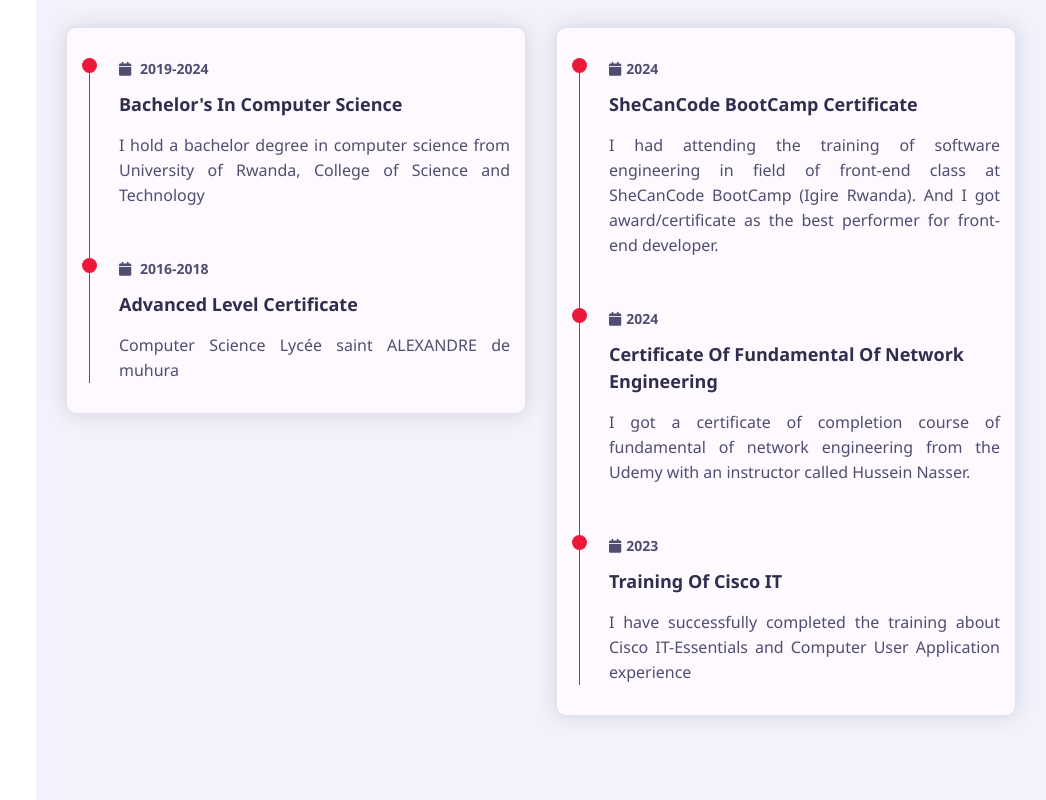
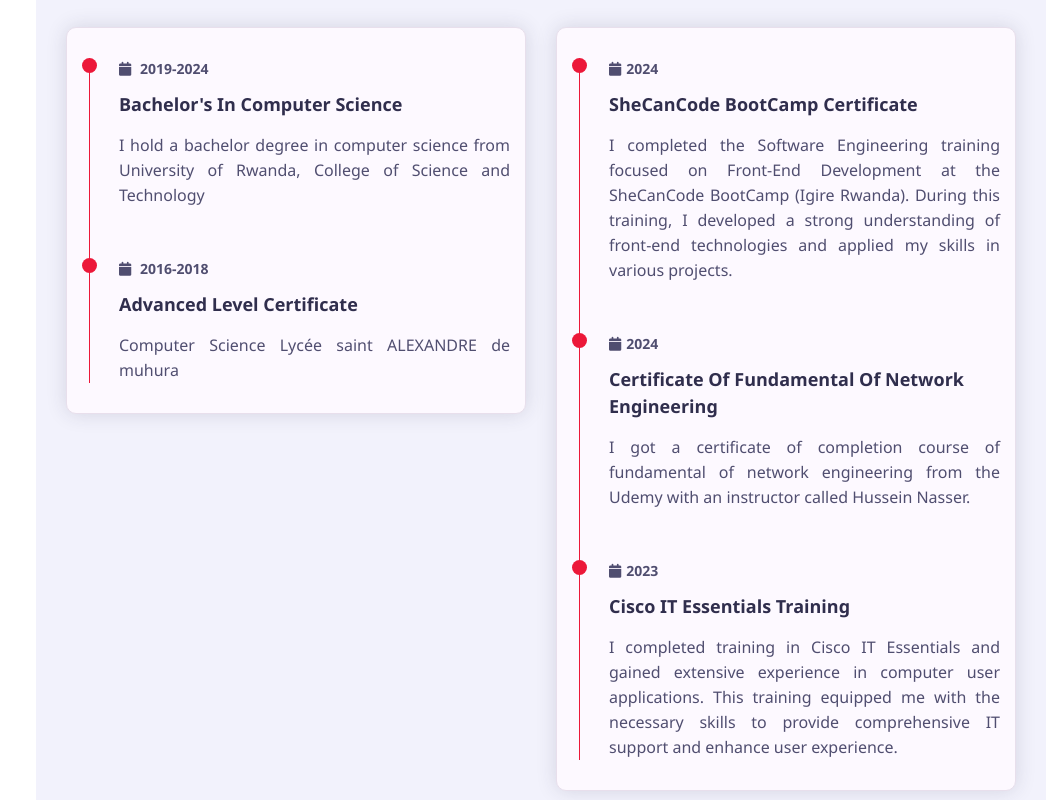
Before and after one commit to Mlouise99/JS-Portfolio, a website: page index.html in a window 1280 px wide. Shown: the part 1600-2400 px from the top of the page, without its empty margins (234-1280 px from the left). Drawn offline with nearby package versions, Linux system fonts and the light colour scheme; a web font is replaced by a local one.

Commit message:
info update

```diff
--- a/index.html
+++ b/index.html
@@ -70,8 +70,8 @@
                         <div class="about-content padd-15">
                         <div class="row">
                             <div class="about-text padd-15">
-                                <h3> I'm Front-End and <span>IT Support</span></h>
-                                    <p> I love the freedom that working myself gives me, I am a recently graduate with a bachelor's degree in computer science at the College of Science and Technology.I have a strong interest in software development.
+                                <h3> I'm a Front-End developer and <span>IT Support</span></h>
+                                    <p> I love the freedom that working myself gives me, I am a recently graduate with a bachelor's degree in computer science at the College of Science and Technology and have experience working on web development projects using React.js, Next.js, and Tailwind CSS.
                                         I'm really interested in technology, so I like to keep up with the latest developments. Whether it's trying out new computer languages or testing out new software, I enjoy learning and keeping my skills sharp in the fast-changing world of technology.
 
                                     </p>
@@ -195,11 +195,9 @@
                                                     <i class="fa fa-calendar"></i>2024
                                                 </h3>
                                                 <h4 class="timeline-title">SheCanCode bootCamp Certificate</h4>
-                                                <p class="timeline-text"> I had attending the training of software
-                                                    engineering in field of front-end class at
-                                                    SheCanCode BootCamp (Igire Rwanda). And
-                                                    I got award/certificate as the best performer
-                                                    for front-end developer.
+                                                <p class="timeline-text"> I completed the Software Engineering training focused on Front-End Development at
+                                                    the SheCanCode BootCamp (Igire Rwanda). During this training, I developed a strong
+                                                    understanding of front-end technologies and applied my skills in various projects.
                                                     </p>
 
                                             </div>
@@ -221,10 +219,10 @@
                                                 <h3 class="timeline-date">
                                                     <i class="fa fa-calendar"></i>2023
                                                 </h3>
-                                                <h4 class="timeline-title">Training of Cisco IT</h4>
-                                                <p class="timeline-text">I have successfully completed the training
-                                                    about Cisco IT-Essentials and Computer
-                                                    User Application experience</p>
+                                                <h4 class="timeline-title"> Cisco IT Essentials Training </h4>
+                                                <p class="timeline-text">I completed training in Cisco IT Essentials and gained extensive experience in
+                                                    computer user applications. This training equipped me with the necessary skills
+                                                    to provide comprehensive IT support and enhance user experience. </p>
 
                                             </div>
                                         </div>
```
